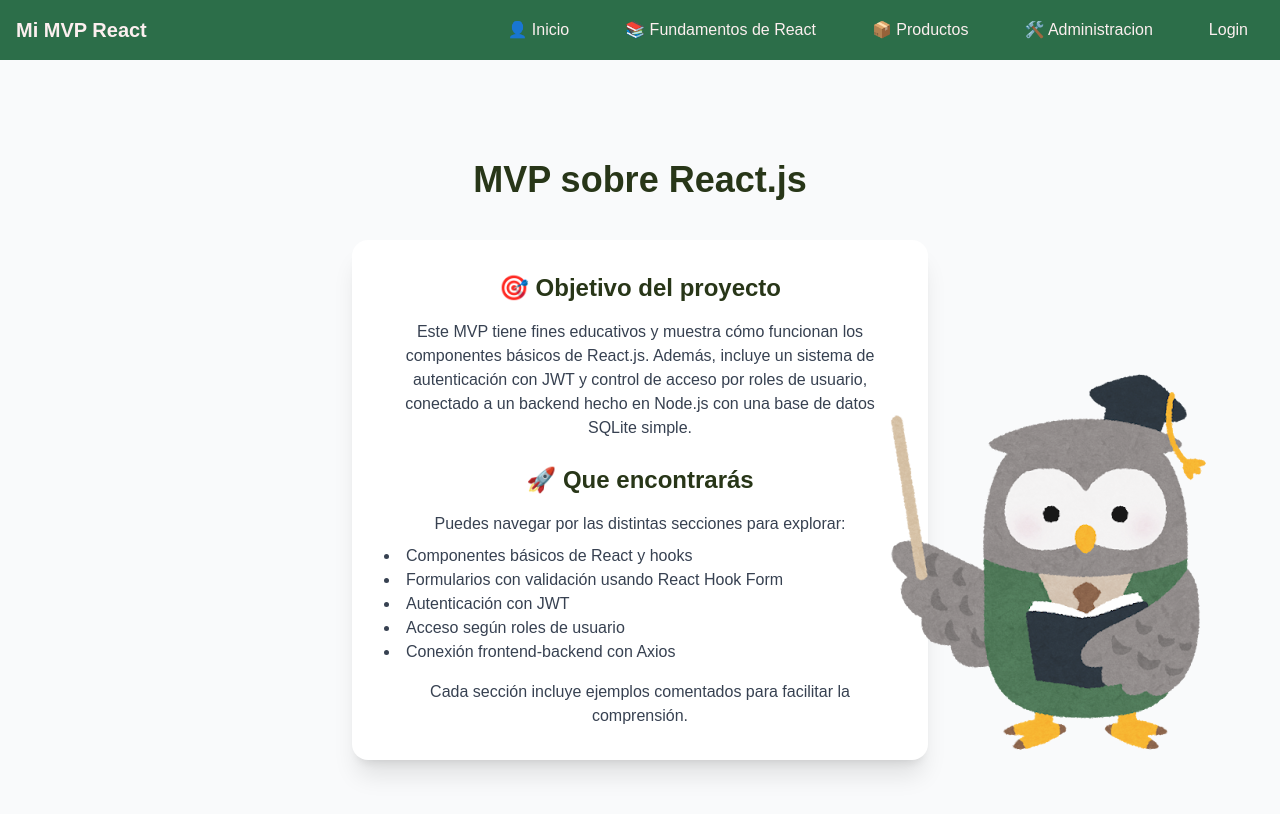
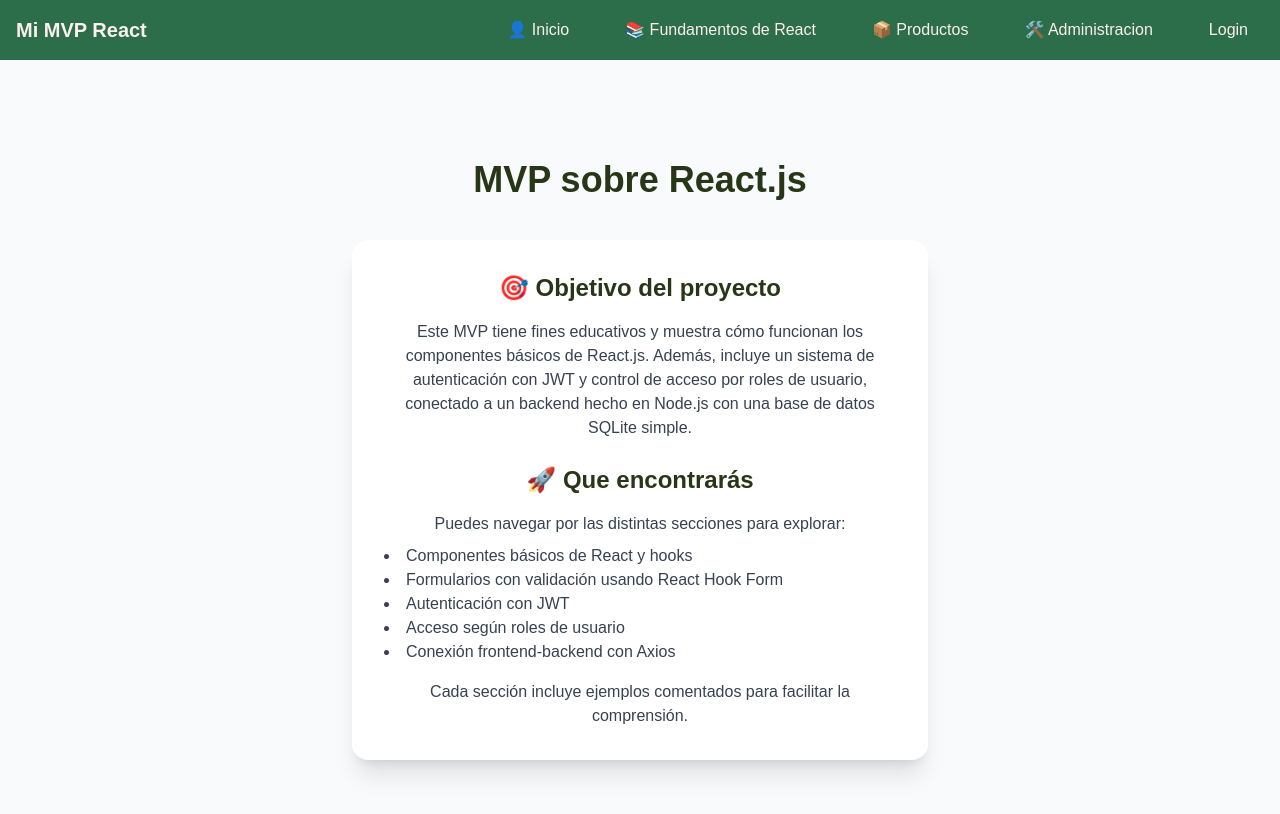
Before and after one commit to ign-mendezs/mi-proyecto-react, a Next.js app: page / in a window 1280 px wide. Shown: the top 814 px of the page. Built offline with nearby package versions, Linux system fonts and the light colour scheme.

Commit message:
fix image element

```diff
--- a/src/pages/basics-react.js
+++ b/src/pages/basics-react.js
@@ -113,7 +113,7 @@ function FundamentosReact() {
 
           </div>
 
-          <img src="fondos/books.png"
+          <image src="fondos/books.png"
           alt="Decoración" className="absolute -bottom-12.2 left-0 w-30 h-auto opacity-80 pointer-events-none"/>
 
         </div>
--- a/src/pages/index.js
+++ b/src/pages/index.js
@@ -6,7 +6,7 @@ function HomePage() {
       <div className="relative">
 
         {/* Decoración */}
-        <img src="fondos/animal_chara_fukurou_hakase.png"
+        <image src="fondos/animal_chara_fukurou_hakase.png"
           alt="Decoración" className="absolute -right-80 bottom-0 w-22 h-auto opacity-90 pointer-events-none"/>
 
           {/* Card */}
```
